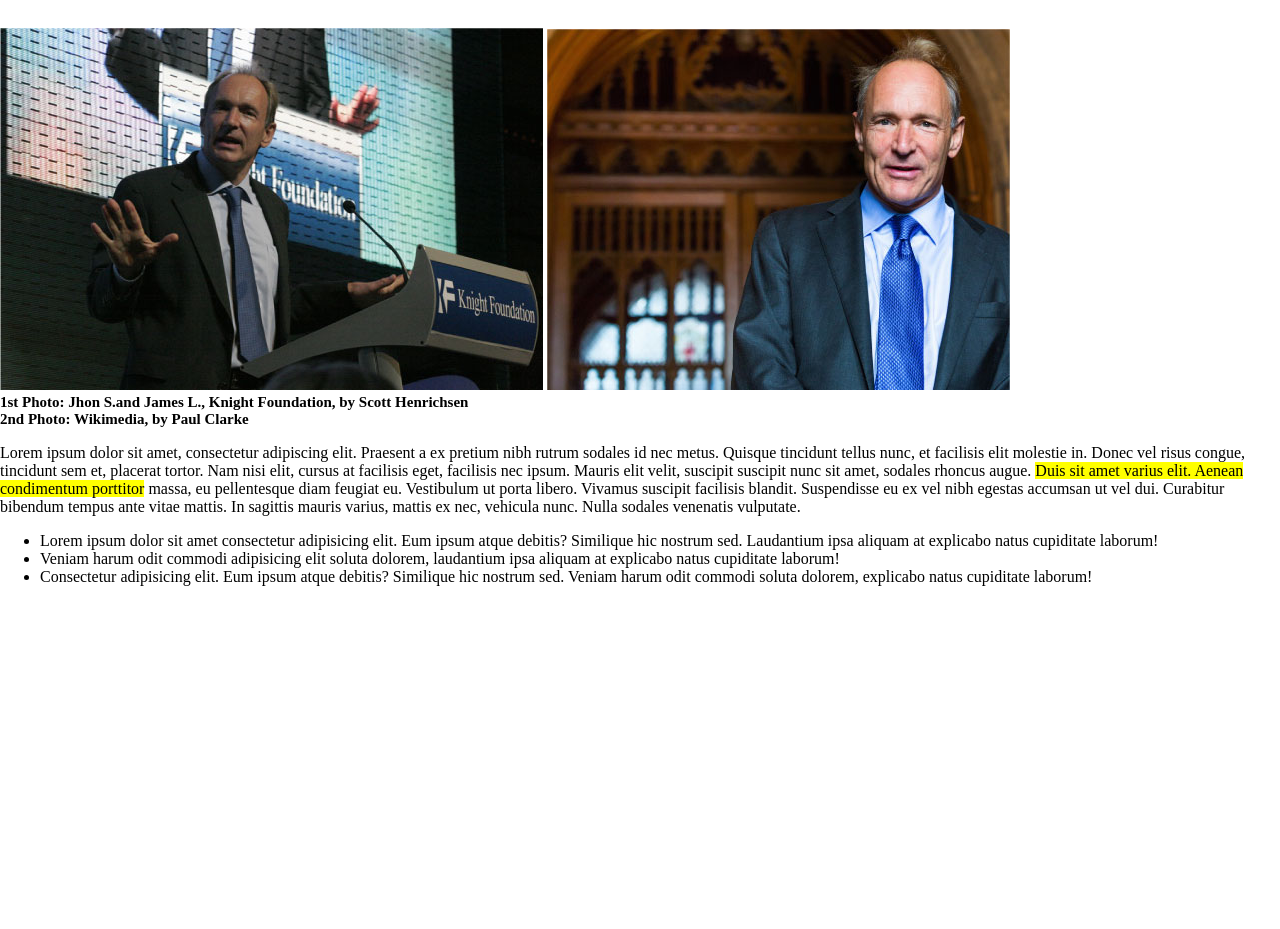
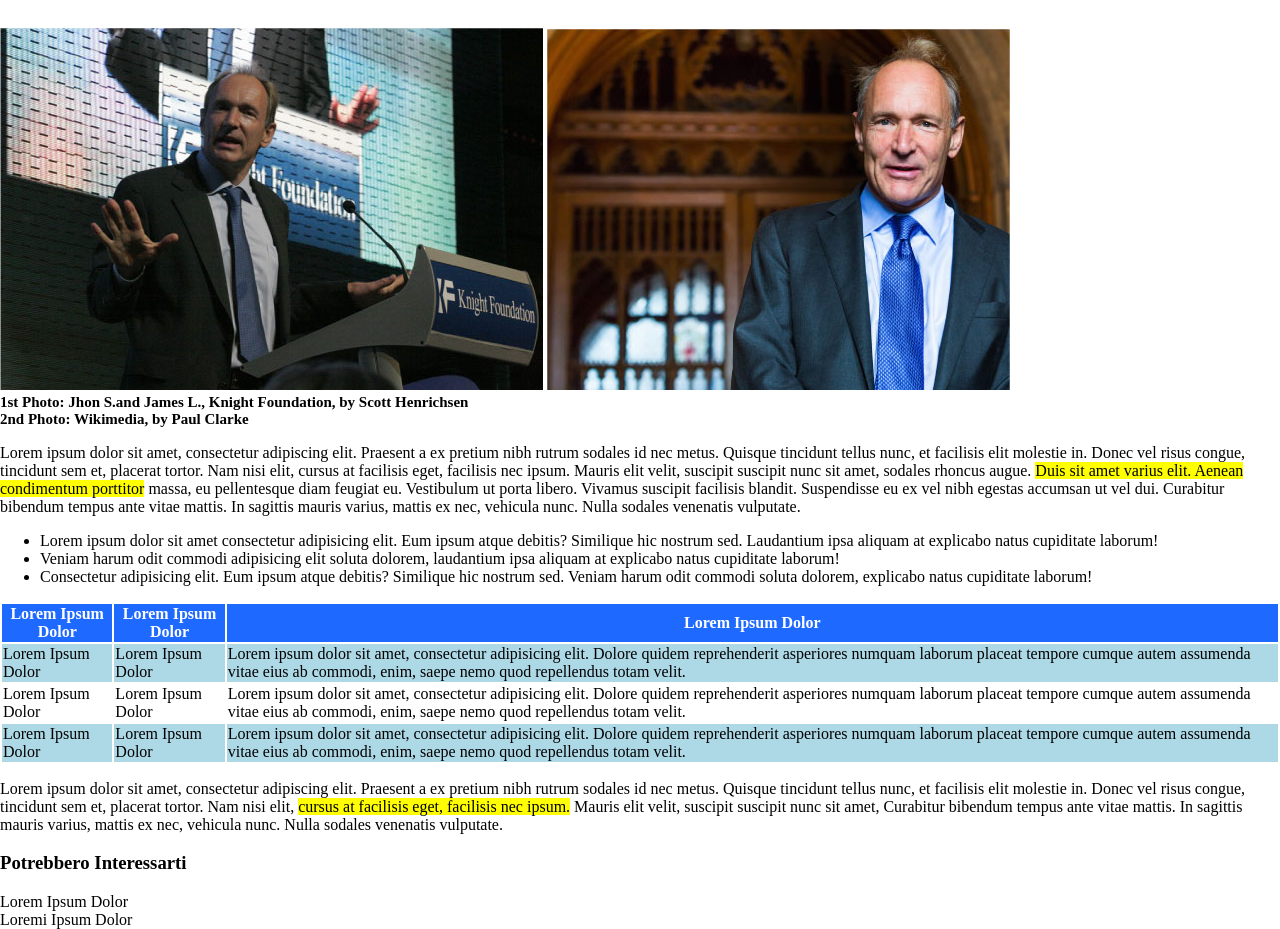
Before and after one commit to Vegadrone/html-css-booleaner, a plain HTML site: page index.html in a window 1280 px wide. Shown: the part 380-1309 px from the top of the page. Before the commit the page ends 982 px from the top, so only its background shows below. Drawn offline with Linux system fonts and the light colour scheme.

Commit message:
Agg. Sez Tabell+Paragrafo e Footer

```diff
--- a/css/style.css
+++ b/css/style.css
@@ -24,6 +24,7 @@ header{
     padding-left: 20px;
 } */
 
+/* Sezione Titolo + Foto */
 h1{
     font-weight:bold;
     font-size: 50px;
@@ -55,6 +56,23 @@ h1{
     font-weight: bold;
 }
 
+/* Sezione Paragrafo + UL */
 .highlighter{
     background-color: yellow;
 }
+
+/* Sezione Tabella + Paragrafo */
+table{
+    width: 100%;
+}
+
+thead {
+    background-color: rgb(30, 105, 255);
+}
+th {
+    color: white;
+}
+
+.colortr{
+    background-color: lightblue;
+}
--- a/index.html
+++ b/index.html
@@ -38,11 +38,46 @@
                 <li>Lorem ipsum dolor sit amet consectetur adipisicing elit. Eum ipsum atque debitis? Similique hic nostrum sed. Laudantium ipsa aliquam at explicabo natus cupiditate laborum!</li>
                 <li>Veniam harum odit commodi adipisicing elit soluta dolorem, laudantium ipsa aliquam at explicabo natus cupiditate laborum!</li>
                 <li>Consectetur adipisicing elit. Eum ipsum atque debitis? Similique hic nostrum sed. Veniam harum odit commodi soluta dolorem, explicabo natus cupiditate laborum!</li>
-                </ul>
+            </ul>
+        </section>
+
+<!-- Sezione Tabella + Paragrafo -->
+        <section>
+            <table>
+                <thead>
+                    <th>Lorem Ipsum Dolor</th>
+                    <th>Lorem Ipsum Dolor</th>
+                    <th>Lorem Ipsum Dolor</th>
+                </thead>
+                <tbody>
+                    <tr class="colortr">
+                        <td>Lorem Ipsum Dolor</td>
+                        <td>Lorem Ipsum Dolor</td>
+                        <td>Lorem ipsum dolor sit amet, consectetur adipisicing elit. Dolore quidem reprehenderit asperiores numquam laborum placeat tempore cumque autem assumenda vitae eius ab commodi, enim, saepe nemo quod repellendus totam velit.</td>
+                    </tr>
+                    <tr>
+                        <td>Lorem Ipsum Dolor</td>
+                        <td>Lorem Ipsum Dolor</td>
+                        <td>Lorem ipsum dolor sit amet, consectetur adipisicing elit. Dolore quidem reprehenderit asperiores numquam laborum placeat tempore cumque autem assumenda vitae eius ab commodi, enim, saepe nemo quod repellendus totam velit.</td>
+                    </tr>
+                    <tr class="colortr">
+                        <td>Lorem Ipsum Dolor</td>
+                        <td>Lorem Ipsum Dolor</td>
+                        <td>Lorem ipsum dolor sit amet, consectetur adipisicing elit. Dolore quidem reprehenderit asperiores numquam laborum placeat tempore cumque autem assumenda vitae eius ab commodi, enim, saepe nemo quod repellendus totam velit.</td>
+                    </tr>
+                </tbody>
+            </table>
+            <p>Lorem ipsum dolor sit amet, consectetur adipiscing elit. Praesent a ex pretium nibh rutrum sodales id nec metus. Quisque
+                tincidunt tellus nunc, et facilisis elit molestie in. Donec vel risus congue, tincidunt sem et, placerat tortor. Nam
+                nisi elit, <span class="highlighter">cursus at facilisis eget, facilisis nec ipsum.</span> Mauris elit velit, suscipit suscipit nunc sit amet,
+                Curabitur bibendum tempus ante vitae mattis. In sagittis mauris varius, mattis ex nec, vehicula nunc. Nulla sodales
+                venenatis vulputate.</p>
         </section>
     </main>
     <footer>
-
+        <h3>Potrebbero Interessarti</h3>
+        <div>Lorem Ipsum Dolor</div>
+        <div>Loremi Ipsum Dolor</div>
     </footer>
 </body>
 </html>
```
